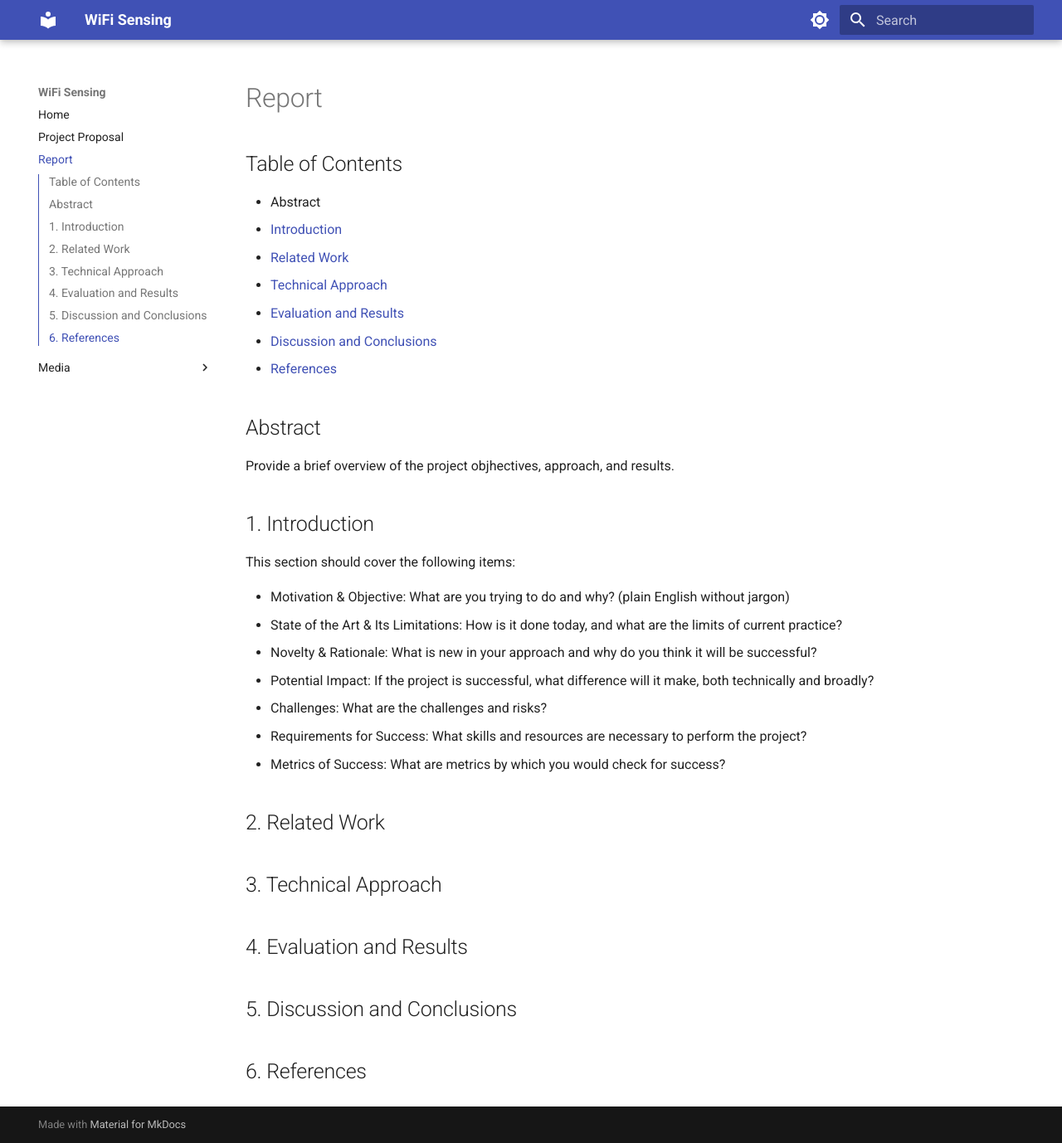
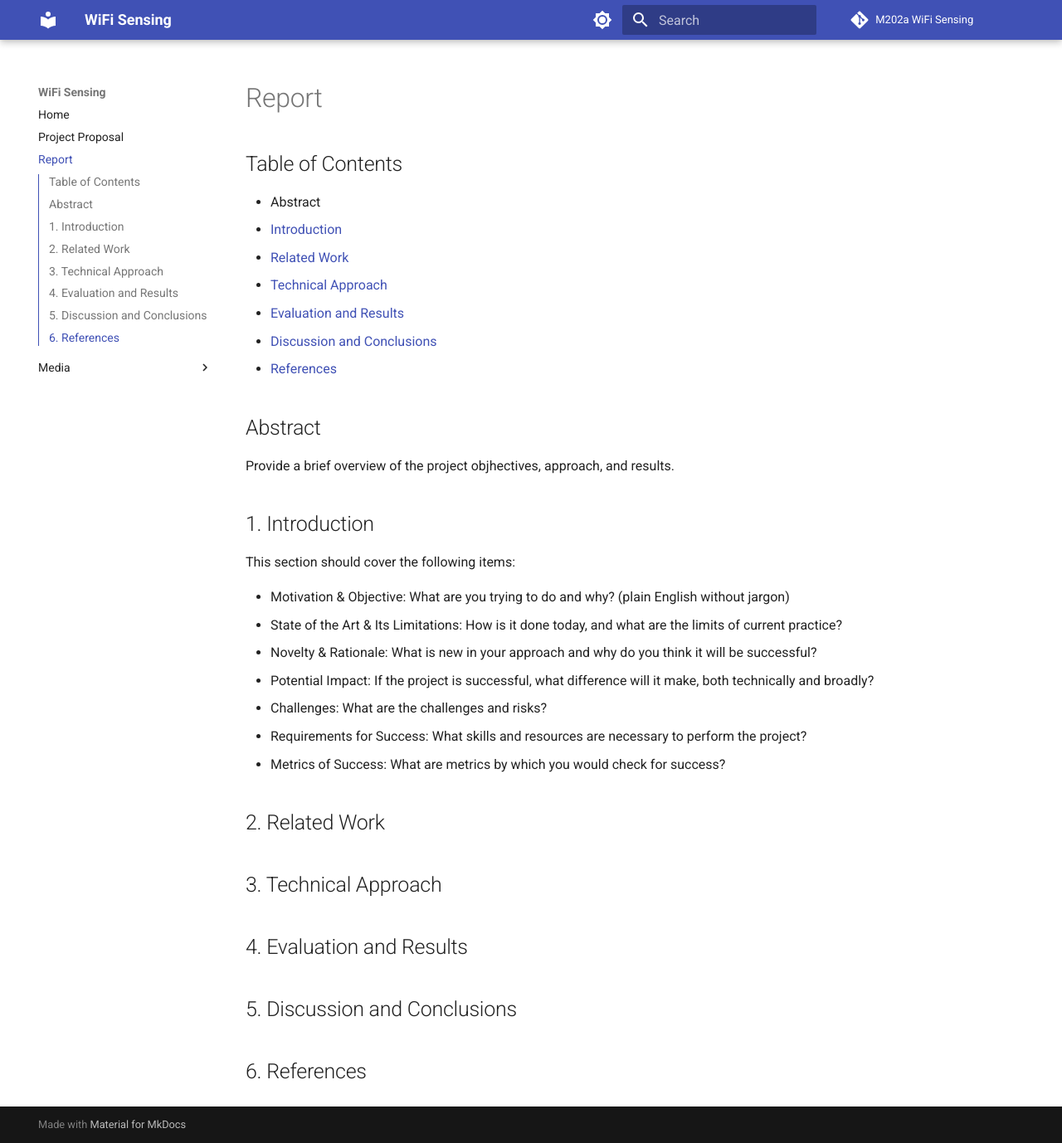
Before and after one commit to aghanoury/m202a-wifi-sensing, an MkDocs documentation site: the page built from docs/report.md, in a window 1280 px wide and 1378 px high. Shown: the whole window at 83% size. Built offline with MkDocs 1.6.1 and Material for MkDocs 9.7.7, drawn with Linux system fonts in a browser that asks for light colours; comment, search, counter and statistics services are not loaded.

Commit message:
config edits

```diff
--- a/mkdocs.yml
+++ b/mkdocs.yml
@@ -6,7 +6,6 @@ theme:
     - scheme: default
       toggle:
         icon: material/brightness-7
-
         name: Switch to dark mode
 
     # Palette toggle for dark mode
@@ -16,3 +15,9 @@ theme:
         name: Switch to light mode
   features:
     - toc.integrate
+
+  icon:
+    repo: fontawesome/brands/git-alt
+
+repo_url: https://github.com/aghanoury/m202a-wifi-sensing/
+repo_name: M202a WiFi Sensing
```
